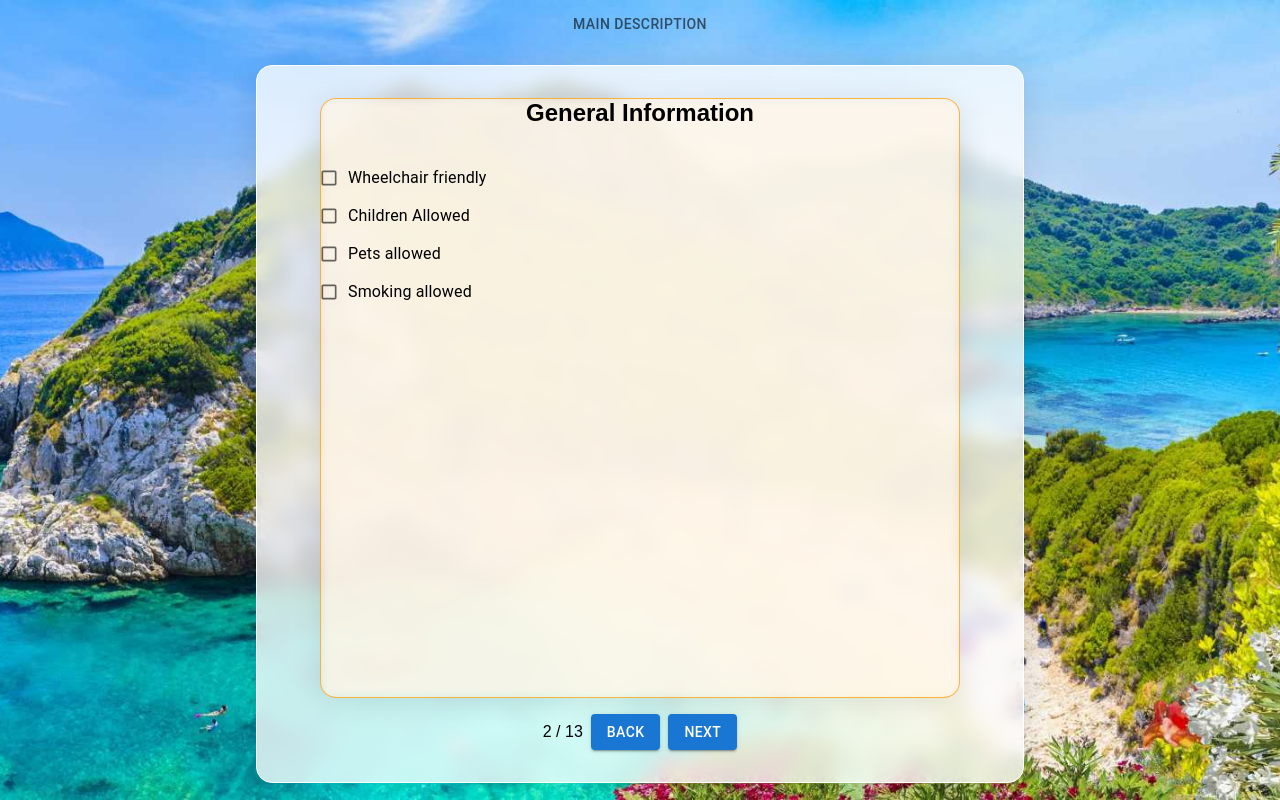
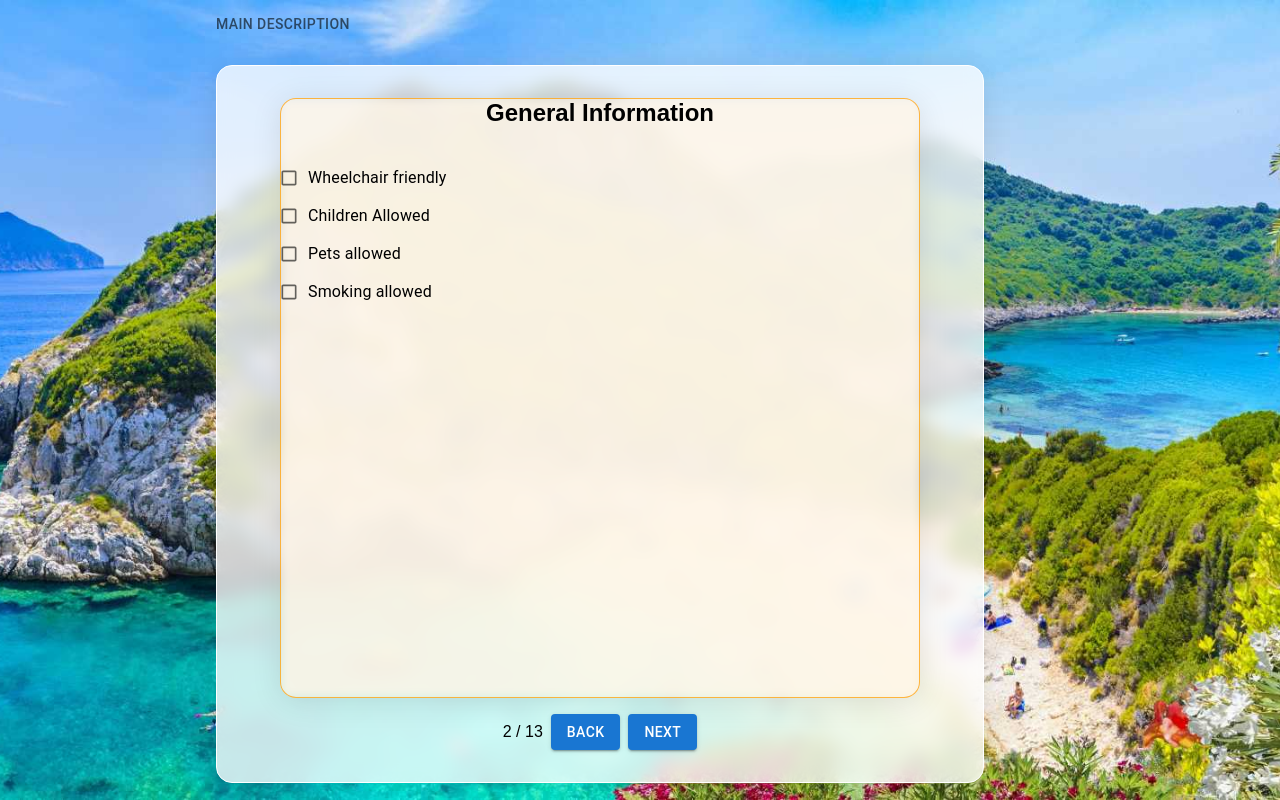
Before and after one commit to iantsene/new_owner_form, a Next.js app: page / in a window 1280 px wide. Both pictures are taken after typing "Sample", "Sample", "Sample", "Sample" into the empty fields and a click on the button "NEXT". Built offline with nearby package versions, Linux system fonts and the light colour scheme.

Commit message:
Fixed tabs scrolling issue, next will focus on styling

```diff
--- a/src/app/page.tsx
+++ b/src/app/page.tsx
@@ -18,7 +18,7 @@ import RoomAmenities from '@/components/cards_content/RoomAmenities';
 import { FormDataTypes } from './types/all-form-types';
 import INITIAL_DATA from './variables/variables';
 import { Button, Paper, Tab, Tabs } from '@mui/material';
-
+import FormTabs from '../components/form_components/FormTabs'
 
 
 
@@ -52,28 +52,24 @@ export default function Home() {
   };
 
 
-  function handleTabChange(index: any) {
-    if (completedSteps.includes(index)) {
-      setCurrentStepIndex(index);
-    };
-  }
+
 
 
   const { steps, currentStepIndex, setCurrentStepIndex, step, isFirstStep, isLastStep, back, next, handleStepComplete, completedSteps, } = useMultistepForm([
 
     <MainDescription {...data} data={data} handleFieldChange={handleFieldChange} updateFields={updateFields} onComplete={() => handleStepComplete(0)} />,
-    <GeneralInfo {...data} data={data} handleFieldChange={handleFieldChange} updateFields={updateFields} onComplete={() => handleStepComplete(1)}/>,
-    <Location {...data} data={data} handleFieldChange={handleFieldChange} updateFields={updateFields} onComplete={() => handleStepComplete(2)}/>,
-    <Views {...data} data={data} handleFieldChange={handleFieldChange} updateFields={updateFields} onComplete={() => handleStepComplete(3)}/>,
-    <Pool {...data} data={data} handleFieldChange={handleFieldChange} updateFields={updateFields} onComplete={() => handleStepComplete(4)}/>,
-    <Outside {...data} data={data} handleFieldChange={handleFieldChange} updateFields={updateFields} onComplete={() => handleStepComplete(5)}/>,
-    <Inside {...data} data={data} handleFieldChange={handleFieldChange} updateFields={updateFields} onComplete={() => handleStepComplete(6)}/>,
-    <Kitchen {...data} data={data} handleFieldChange={handleFieldChange} updateFields={updateFields} onComplete={() => handleStepComplete(7)}/>,
-    <Safety {...data} data={data} handleFieldChange={handleFieldChange} updateFields={updateFields} onComplete={() => handleStepComplete(8)}/>,
-    <BedsNBaths {...data} data={data} handleFieldChange={handleFieldChange} updateFields={updateFields} onComplete={() => handleStepComplete(9)}/>,
-    <Amenities {...data} data={data} handleFieldChange={handleFieldChange} updateFields={updateFields} onComplete={() => handleStepComplete(10)}/>,
-    <RoomAmenities {...data} data={data} handleFieldChange={handleFieldChange} updateFields={updateFields} onComplete={() => handleStepComplete(11)}/>,
-    <ExtraInfo {...data} data={data} handleFieldChange={handleFieldChange} updateFields={updateFields} onComplete={() => handleStepComplete(12)}/>,
+    <GeneralInfo {...data} data={data} handleFieldChange={handleFieldChange} updateFields={updateFields} onComplete={() => handleStepComplete(1)} />,
+    <Location {...data} data={data} handleFieldChange={handleFieldChange} updateFields={updateFields} onComplete={() => handleStepComplete(2)} />,
+    <Views {...data} data={data} handleFieldChange={handleFieldChange} updateFields={updateFields} onComplete={() => handleStepComplete(3)} />,
+    <Pool {...data} data={data} handleFieldChange={handleFieldChange} updateFields={updateFields} onComplete={() => handleStepComplete(4)} />,
+    <Outside {...data} data={data} handleFieldChange={handleFieldChange} updateFields={updateFields} onComplete={() => handleStepComplete(5)} />,
+    <Inside {...data} data={data} handleFieldChange={handleFieldChange} updateFields={updateFields} onComplete={() => handleStepComplete(6)} />,
+    <Kitchen {...data} data={data} handleFieldChange={handleFieldChange} updateFields={updateFields} onComplete={() => handleStepComplete(7)} />,
+    <Safety {...data} data={data} handleFieldChange={handleFieldChange} updateFields={updateFields} onComplete={() => handleStepComplete(8)} />,
+    <BedsNBaths {...data} data={data} handleFieldChange={handleFieldChange} updateFields={updateFields} onComplete={() => handleStepComplete(9)} />,
+    <Amenities {...data} data={data} handleFieldChange={handleFieldChange} updateFields={updateFields} onComplete={() => handleStepComplete(10)} />,
+    <RoomAmenities {...data} data={data} handleFieldChange={handleFieldChange} updateFields={updateFields} onComplete={() => handleStepComplete(11)} />,
+    <ExtraInfo {...data} data={data} handleFieldChange={handleFieldChange} updateFields={updateFields} onComplete={() => handleStepComplete(12)} />,
 
   ])
 
@@ -85,42 +81,13 @@ export default function Home() {
 
 
 
-  const tabLabels = ['Main Description', 'General Info', 'Location', 'Views', 'Pool', 'Outside', 'Inside', 'Kitchen', 'Safety', 'Beds & Baths', 'Amenities', 'Room Amenities', 'Extra Information',
-  ];
+
 
   return (<>
     <div className="formprime">
       <form id='form' onSubmit={onSubmit}>
-        <div className="form-tabs">
-          <div className="tabs-container">
 
-          {completedSteps.length > 0 && (
-  <Tabs
-    value={currentStepIndex}
-    onChange={handleTabChange}
-    indicatorColor="primary"
-    textColor="primary"
-    centered
-    className='tab-space'
-  >
-    {completedSteps.length > 0 && steps.map((step, index) => (
-    completedSteps.includes(index) && (
-      <Tab
-        key={index}
-        className="tab"
-        label={tabLabels[index]}
-        onClick={() => setCurrentStepIndex(index)}
-
-      />
-    )
-  ))}
-  </Tabs>
-)}
-
-
-          </div>
-        </div>
-
+        <FormTabs completedSteps={completedSteps} currentStepIndex={currentStepIndex} setCurrentStepIndex={setCurrentStepIndex} steps={steps} />
         <div className='page-counter'>
 
           <div className='form-background'>
--- a/src/app/stylesheets/form.scss
+++ b/src/app/stylesheets/form.scss
@@ -17,10 +17,10 @@
 
 .tabs-container {
 
-  width: 100vh;
+  width: 110vh;
   max-height: 100px;
-  overflow-x: auto;
-  white-space: nowrap;
+  // overflow-x: auto;
+  // white-space: nowrap;
 }
 
 .tab {
--- /dev/null
+++ b/src/components/form_components/FormTabs.tsx
@@ -0,0 +1,51 @@
+import { Button, Paper, Tab, Tabs } from '@mui/material';
+
+
+export default function FormTabs(props){
+
+  function handleTabChange(index: any) {
+    if (props.completedSteps.includes(index)) {
+      props.setCurrentStepIndex(index);
+    };
+  }
+
+  const tabLabels = ['Main Description', 'General Info', 'Location', 'Views', 'Pool', 'Outside', 'Inside', 'Kitchen', 'Safety', 'Beds & Baths', 'Amenities', 'Room Amenities', 'Extra Information',
+];
+
+    return(
+        <>
+        <div className="form-tabs">
+          <div className="tabs-container">
+
+            {props.completedSteps.length > 0 && (
+              <Tabs
+                value={props.currentStepIndex}
+                onChange={handleTabChange}
+                indicatorColor="primary"
+                textColor="primary"
+                variant='scrollable'
+                scrollButtons="auto"
+                className='tab-space'
+              >
+                {props.completedSteps.length > 0 && props.steps.map((step, index) => (
+                  props.completedSteps.includes(index) && (
+                    <Tab
+                      key={index}
+                      className="tab"
+                      label={tabLabels[index]}
+                      onClick={() => props.setCurrentStepIndex(index)}
+
+                    />
+                  )
+                ))}
+              </Tabs>
+            )}
+
+
+          </div>
+        </div>
+
+
+        </>
+    )
+}
```
